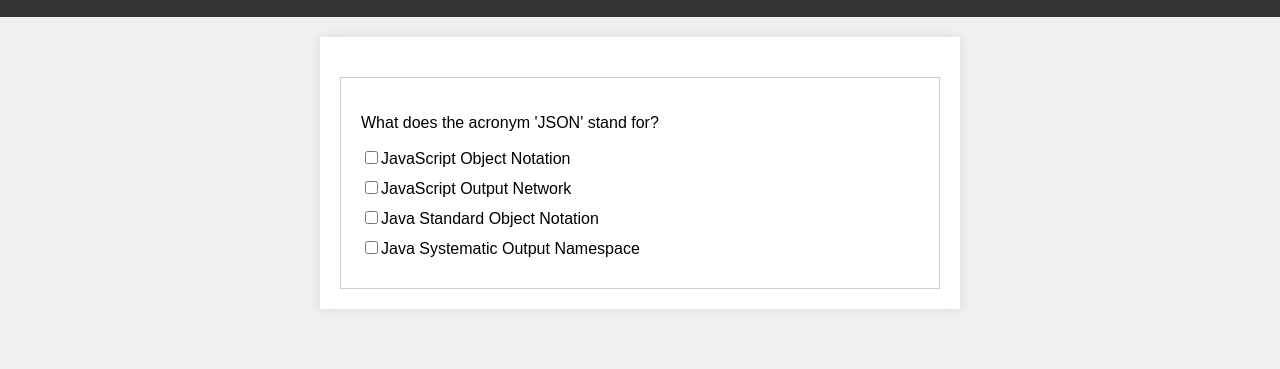
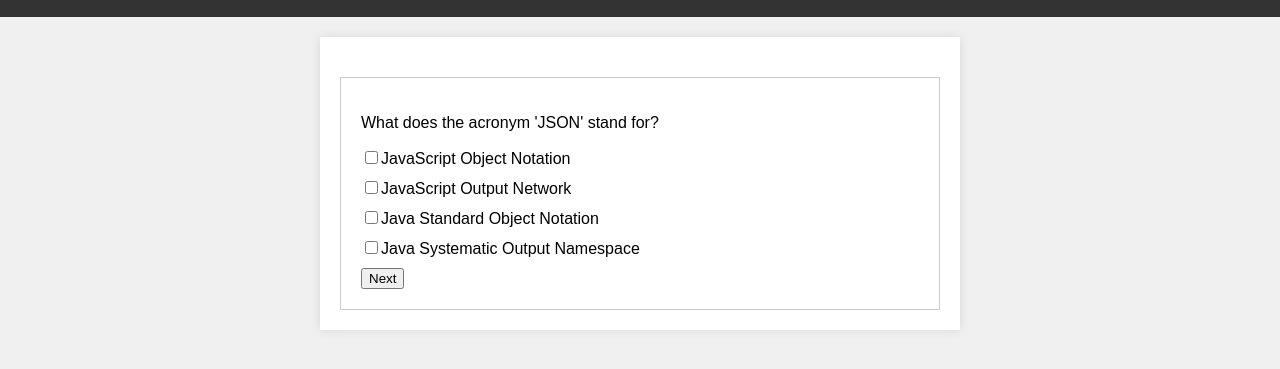
Before and after one commit to Mwrightvet/QuizMyCode, a plain HTML site: page index.html in a window 1280 px wide. Both pictures are taken after a click on the button "Start". Shown: the part 95-464 px from the top of the page. Drawn offline with Linux system fonts and the light colour scheme.

Commit message:
added the next button to get from each question to the next

```diff
--- a/index.html
+++ b/index.html
@@ -5,7 +5,7 @@
     <meta charset="UTF-8">
     <meta name="viewport" content="width=device-width, initial-scale=1.0">
     <link rel="stylesheet" href="/assets/style.css">
-      <title>Coding Knowledge Test</title>
+    <title>Coding Knowledge Test</title>
 </head>
 
 <body>
@@ -21,12 +21,13 @@
                 <p id="questionText"></p>
                 <div class="checkbox-group">
                     <ul>
-                       <li><label><input type="checkbox" id="a"> <span id="choice1"></span></label></li>
-                       <li> <label><input type="checkbox" id="b"> <span id="choice2"></span></label></li>
+                        <li><label><input type="checkbox" id="a"> <span id="choice1"></span></label></li>
+                        <li><label><input type="checkbox" id="b"> <span id="choice2"></span></label></li>
                         <li><label><input type="checkbox" id="c"> <span id="choice3"></span></label></li>
                         <li><label><input type="checkbox" id="d"> <span id="choice4"></span></label></li>
                     </ul>
                 </div>
+                <button class="next" onclick="checkAndMoveToNext()">Next</button>
             </div>
             <section class="quiz-score-section" id="gameOverContainer" style="display: none;">
                 <div class="quiz-score">
```
